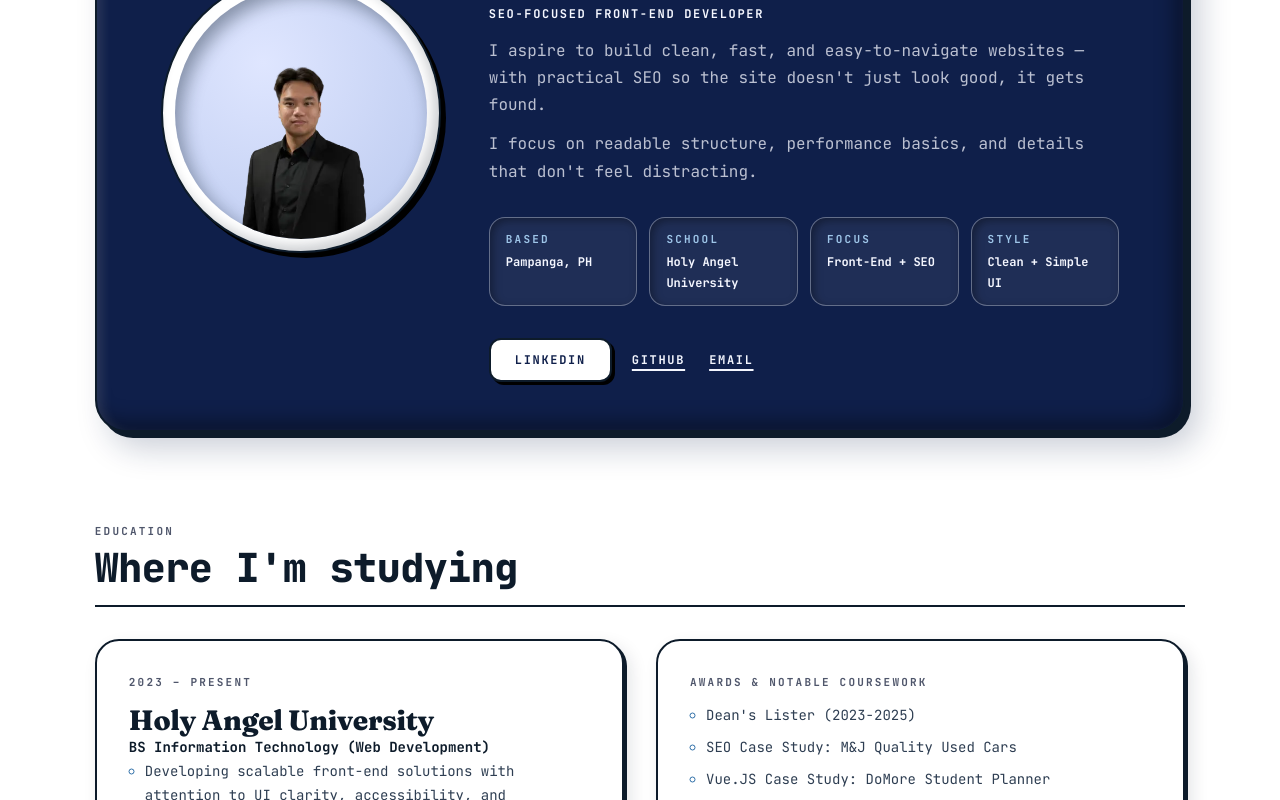
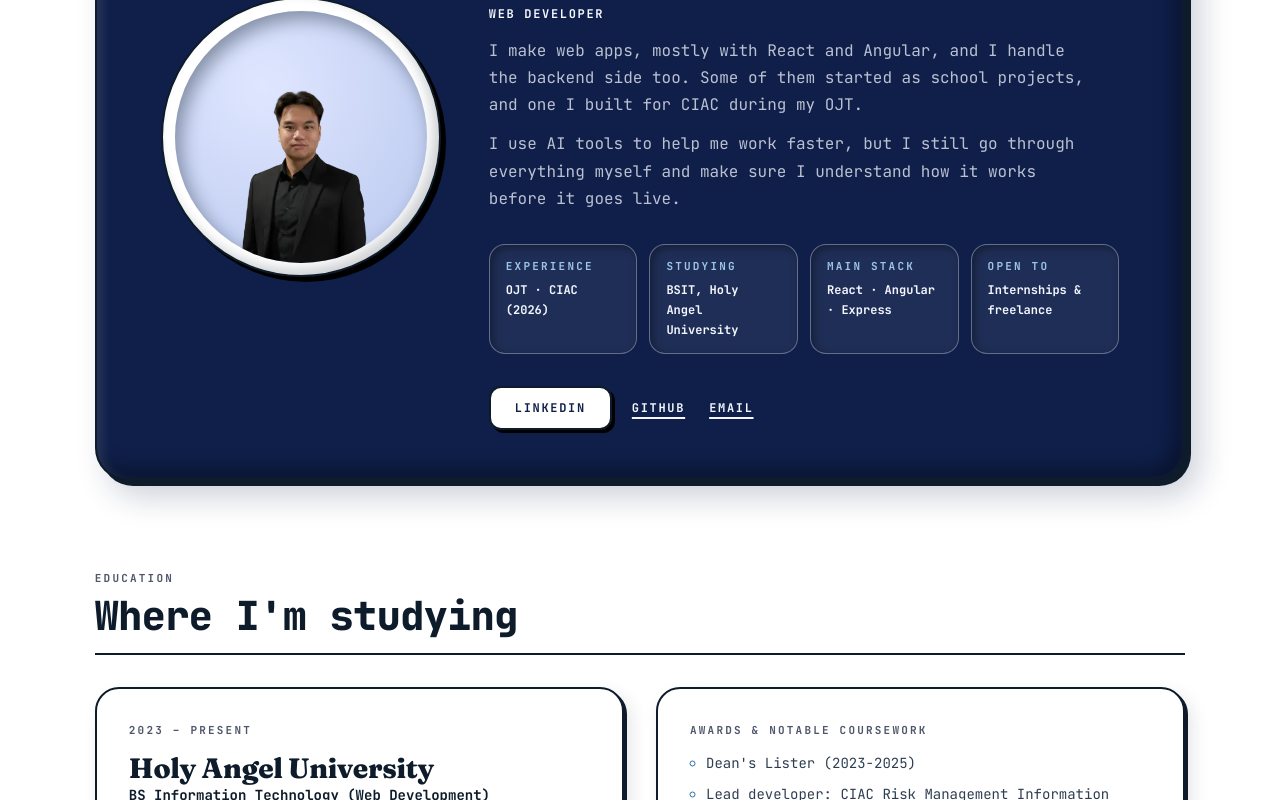
Before and after one commit to Amekouuu/webdev-portfolio, an Angular app: page /about in a window 1280 px wide. Shown: the part 320-1120 px from the top of the page. Built offline with nearby package versions, Linux system fonts and the light colour scheme.

Commit message:
Updated resume n details

```diff
--- a/src/app/core/layout/footer/footer.html
+++ b/src/app/core/layout/footer/footer.html
@@ -43,7 +43,7 @@
           </div>
 
           <p class="footSig__blurb">
-            Building clean, performance-first web experiences — with technical SEO baked in.
+            Building web apps, front to back, and still learning along the way.
           </p>
 
           <!-- Was three pills: "PH-based", "Open to opportunities" and
--- a/src/app/pages/about/about.html
+++ b/src/app/pages/about/about.html
@@ -20,7 +20,7 @@
     </figure>
 
     <div class="intro__body">
-      <span class="intro__kicker">SEO · Front-end · Performance</span>
+      <span class="intro__kicker">Front-end · Full-stack · Web apps</span>
 
       <!-- Carries the full name, not just "Micko" — this is the second
       strongest name signal on the site after the homepage H1. -->
@@ -37,8 +37,9 @@
         <p class="intro__para">{{ p }}</p>
       }
 
+
       <dl class="quickFacts">
-        @for (f of quickFacts; track f) {
+        @for (f of quickFacts; track f.label) {
           <div class="quickFact">
             <dt class="quickFact__label">{{ f.label }}</dt>
             <dd class="quickFact__value">{{ f.value }}</dd>
--- a/src/app/pages/about/about.ts
+++ b/src/app/pages/about/about.ts
@@ -55,7 +55,7 @@ type EducationItem = {
  * Named here rather than inline so a rename in `certs` is one edit, not two —
  * see isOpenByDefault() for why this issuer.
  */
-const PREFERRED_ISSUER = 'HubSpot Academy';
+const PREFERRED_ISSUER = 'Amazon Web Services';
 
 /** One command in the fun-facts terminal. */
 type TermCommand = {
@@ -76,22 +76,23 @@ export class About implements AfterViewInit, OnDestroy {
 
   profile = {
     name: 'Micko Alberto',
-    role: 'SEO-Focused Front-End Developer',
+    role: 'Web Developer',
     imageUrl: 'assets/images/about-profile-transparent.png',
     imageWebp: 'assets/images/about-profile-transparent.webp',
     imageAlt: 'Micko Alberto',
   };
 
   introParagraphs: string[] = [
-    "I aspire to build clean, fast, and easy-to-navigate websites — with practical SEO so the site doesn't just look good, it gets found.",
-    "I focus on readable structure, performance basics, and details that don't feel distracting.",
+    "I make web apps, mostly with React and Angular, and I handle the backend side too. Some of them started as school projects, and one I built for CIAC during my OJT.",
+    "I use AI tools to help me work faster, but I still go through everything myself and make sure I understand how it works before it goes live.",
   ];
 
+  /** Four facts a reviewer scans first: experience, school, stack, availability. */
   quickFacts = [
-    { label: 'Based',  value: 'Pampanga, PH' },
-    { label: 'School', value: 'Holy Angel University' },
-    { label: 'Focus',  value: 'Front-End + SEO' },
-    { label: 'Style',  value: 'Clean + Simple UI' },
+    { label: 'Experience', value: 'OJT · CIAC (2026)' },
+    { label: 'Studying',   value: 'BSIT, Holy Angel University' },
+    { label: 'Main stack', value: 'React · Angular · Express' },
+    { label: 'Open to',    value: 'Internships & freelance' },
   ];
 
   socials: Social[] = [
@@ -122,7 +123,7 @@ export class About implements AfterViewInit, OnDestroy {
       program: 'BS Information Technology (Web Development)',
       highlights: [
         'Developing scalable front-end solutions with attention to UI clarity, accessibility, and performance.',
-        'Applying technical SEO fundamentals and structured content strategies in academic and client-based projects.',
+        'Working on full-stack projects for school, for clients, and during my OJT.',
       ],
     },
     {
@@ -131,8 +132,9 @@ export class About implements AfterViewInit, OnDestroy {
       program: '',
       highlights: [
         "Dean's Lister (2023-2025)",
-        'SEO Case Study: M&J Quality Used Cars',
-        'Vue.JS Case Study: DoMore Student Planner',
+        'Lead developer: CIAC Risk Management Information System (OJT, 2026)',
+        'Client project: Life Saver Care Circle booking & pharmacy system',
+        'Full-stack (MEAN) case study: LoFu Lost & Found',
       ],
     },
   ];
@@ -272,7 +274,7 @@ export class About implements AfterViewInit, OnDestroy {
       cmd: 'whoami',
       lines: [
         'Micko Alberto — IT student in Mabalacat City, Pampanga.',
-        'Front-end development with an SEO focus. Online, I go by "Amekou".',
+        'IT student and web developer from Pampanga. Online, I go by "Amekou".',
       ],
     },
     {
@@ -299,7 +301,7 @@ export class About implements AfterViewInit, OnDestroy {
 
   constructor() {
     this.seo.set({
-      title: 'About Micko Alberto — Front-End Developer & SEO',
+      title: 'About Micko Alberto — Web Developer',
       description:
         'About Micko Alberto — an IT student in Pampanga, Philippines. Education, tech stack, certifications, and the story behind the "Amekou" handle.',
     });
@@ -427,9 +429,10 @@ export class About implements AfterViewInit, OnDestroy {
   /**
    * Which issuer group starts expanded when the page loads.
    *
-   * HubSpot Academy by name, because those are the SEO and content credentials
-   * that back the "SEO-focused" claim the rest of the site makes — the group
-   * worth reading without a click. Deliberately *not* "whichever group is
+   * Amazon Web Services by name: the most widely recognised credential here,
+   * and the one closest to the full-stack work the site now leads with — the
+   * group worth reading without a click. (It was HubSpot while the site was
+   * pitched as SEO-focused.) Deliberately *not* "whichever group is
    * largest": that would quietly change on its own as certificates expire,
    * eventually promoting a group nobody chose.
    *
--- a/src/app/pages/home/home.html
+++ b/src/app/pages/home/home.html
@@ -202,8 +202,9 @@
         About me <span class="actionLink__arrow" aria-hidden="true">→</span>
       </a>
       <p class="sectionHead__note">
-        I don't just write code — I build clean, structured systems with strong UX and SEO
-        foundations. I like turning messy ideas into pages that feel simple to use.
+        I like building the whole thing, from the database to what you see on screen. I use
+        AI tools to speed things up, but I still check everything myself. And I like turning
+        messy ideas into pages that feel simple to use.
       </p>
     </div>
 
--- a/src/app/pages/home/home.ts
+++ b/src/app/pages/home/home.ts
@@ -39,7 +39,7 @@ export class Home implements OnInit, OnDestroy {
   private seo = inject(SeoService);
 
   name    = 'Micko Alberto';
-  role    = 'IT Student — Web Development · SEO-focused';
+  role    = 'IT Student — Web Developer';
   tagline = 'still learning, still building';
 
   intro = `<span class="u-accent">I build clean, simple websites</span> and optimize content for search.
@@ -57,8 +57,8 @@ export class Home implements OnInit, OnDestroy {
   now: NowLine[] = [
     { label: 'Based in',      value: 'Mabalacat City, Pampanga' },
     { label: 'Local time',    value: '', isTime: true },
-    { label: 'Current focus', value: 'SEO-focused front-end development' },
-    { label: 'Building',      value: 'Portfolio v2' },
+    { label: 'Current focus', value: 'Web development' },
+    { label: 'Building',      value: 'Life Saver Care Circle' },
     {
       label: 'Listening to',
       value: 'Hip-hop & R&B',
@@ -93,9 +93,9 @@ export class Home implements OnInit, OnDestroy {
 
   constructor() {
     this.seo.set({
-      title: 'Micko Alberto — Web Developer & SEO | Portfolio',
+      title: 'Micko Alberto — Web Developer | Portfolio',
       description:
-        'Portfolio of Micko Alberto, an IT student in Pampanga, Philippines building Angular web projects with an SEO focus.',
+        'Portfolio of Micko Alberto, an IT student and web developer in Pampanga, Philippines building full-stack web apps with React, Angular and Express.',
     });
   }
 
--- a/src/index.html
+++ b/src/index.html
@@ -5,8 +5,8 @@
   <base href="/">
   <meta name="viewport" content="width=device-width, initial-scale=1">
 
-  <title>Micko Alberto | Front-End Developer &amp; SEO</title>
-  <meta name="description" content="Micko Alberto — front-end developer in Pampanga, PH. Angular, UI/UX, and SEO-focused builds with a bias toward clean structure and fast pages.">
+  <title>Micko Alberto | Web Developer</title>
+  <meta name="description" content="Micko Alberto — web developer in Pampanga, PH. Full-stack web apps with React, Angular and Express, built with clean structure and fast pages.">
   <link rel="canonical" href="https://amekou-dev.vercel.app/">
   <meta name="google-site-verification" content="uXDlchhuuvcBtI3W1aVDpFWuDCwC8QiLqRX9NdIobA0">
 
@@ -15,21 +15,21 @@
        client-rendered SPA. These static tags are what those platforms actually read. -->
   <meta property="og:type" content="website">
   <meta property="og:site_name" content="Micko Alberto">
-  <meta property="og:title" content="Micko Alberto | Front-End Developer &amp; SEO">
-  <meta property="og:description" content="Front-end developer in Pampanga, PH. Angular, UI/UX, and SEO-focused builds with a bias toward clean structure and fast pages.">
+  <meta property="og:title" content="Micko Alberto | Web Developer">
+  <meta property="og:description" content="Web developer in Pampanga, PH. Full-stack web apps with React, Angular and Express, built with clean structure and fast pages.">
   <meta property="og:url" content="https://amekou-dev.vercel.app/">
   <!-- Purpose-built 1200x630 share card. Mirrors SeoService.DEFAULT_IMAGE —
        change both together, or JS-capable and JS-blind scrapers disagree. -->
   <meta property="og:image" content="https://amekou-dev.vercel.app/assets/images/og-card.png">
   <meta property="og:image:width" content="1200">
   <meta property="og:image:height" content="630">
-  <meta property="og:image:alt" content="Micko Alberto — front-end developer and SEO, Pampanga, PH">
+  <meta property="og:image:alt" content="Micko Alberto — web developer, Pampanga, PH">
 
   <meta name="twitter:card" content="summary_large_image">
-  <meta name="twitter:title" content="Micko Alberto | Front-End Developer &amp; SEO">
-  <meta name="twitter:description" content="Front-end developer in Pampanga, PH. Angular, UI/UX, and SEO-focused builds with a bias toward clean structure and fast pages.">
+  <meta name="twitter:title" content="Micko Alberto | Web Developer">
+  <meta name="twitter:description" content="Web developer in Pampanga, PH. Full-stack web apps with React, Angular and Express, built with clean structure and fast pages.">
   <meta name="twitter:image" content="https://amekou-dev.vercel.app/assets/images/og-card.png">
-  <meta name="twitter:image:alt" content="Micko Alberto — front-end developer and SEO, Pampanga, PH">
+  <meta name="twitter:image:alt" content="Micko Alberto — web developer, Pampanga, PH">
 
   <link rel="icon" type="image/svg+xml" href="/assets/amekou-logo.svg">
   <meta name="theme-color" content="#ffffff" media="(prefers-color-scheme: light)">
```
Also changed, not shown: src/app/data/projects.ts (+3 -5 lines), 1 other file (tests, documents, lock files or other folders).
